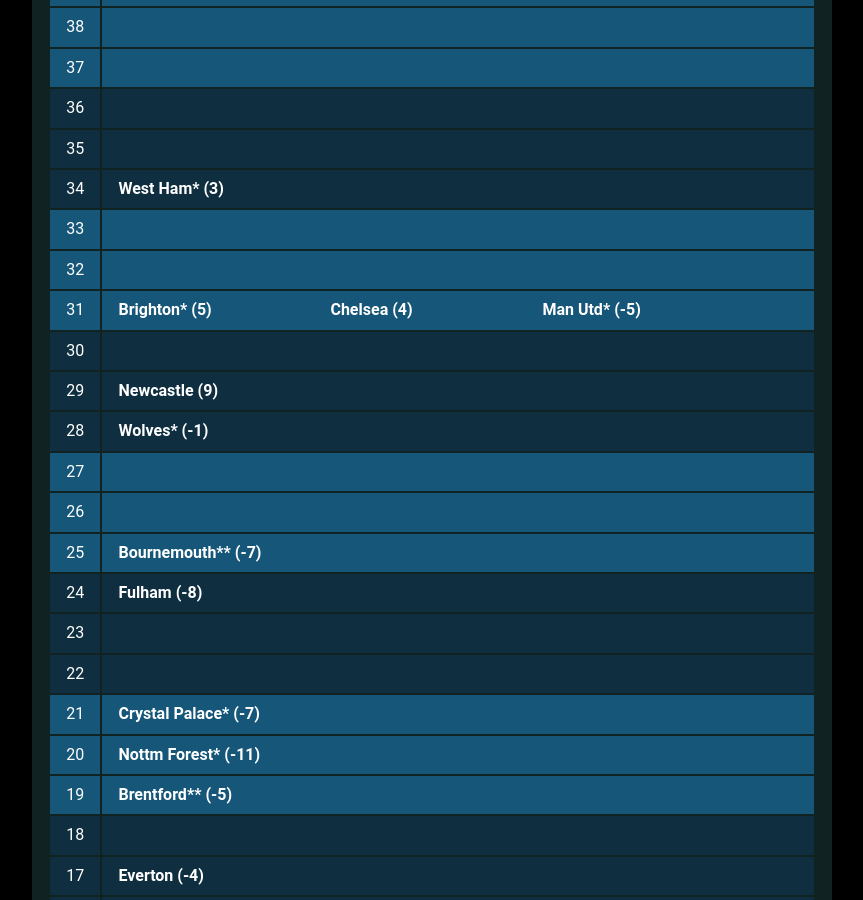
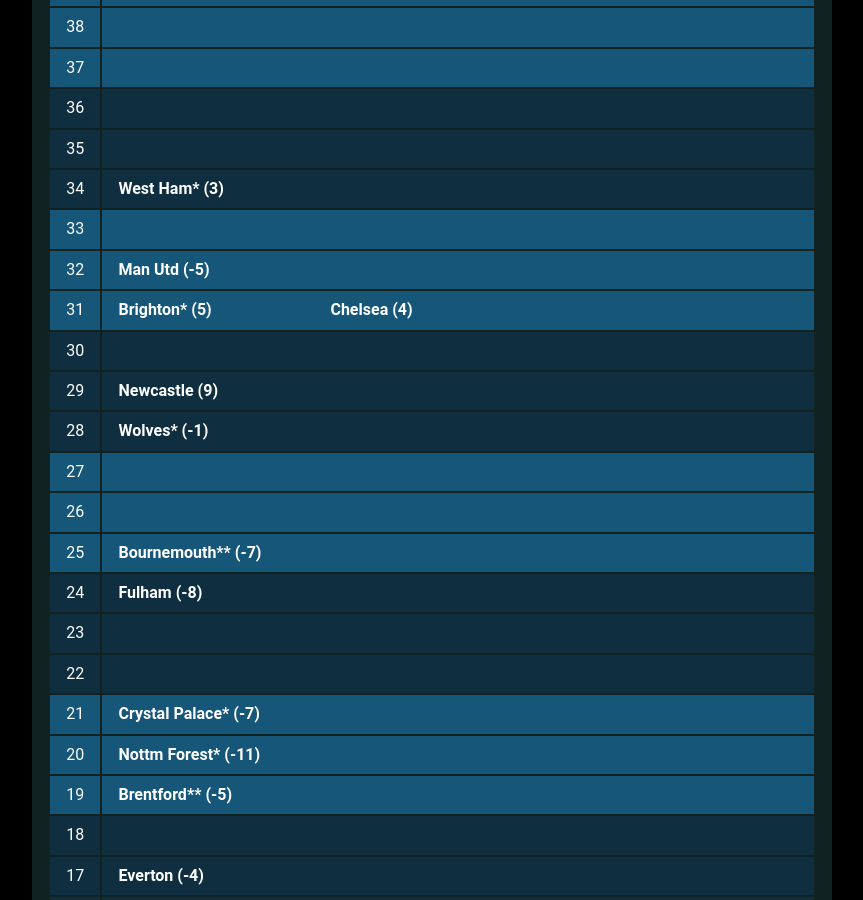
Before and after one commit to muru/muru.github.io, a Jekyll site: the page built from resources.md, in a window 1280 px wide and 900 px high, scrolled down 1760 px. Shown: the whole window, without its empty margins (208-1071 px from the left). Built offline with Jekyll 4.4.1, drawn with Linux system fonts in a browser that asks for light colours; some web fonts are replaced; some of the changed text lies outside the part shown.

Commit message:
updated cann-table: Tue 16 Jan 00:01:50 JST 2024

```diff
--- a/cann-table.html
+++ b/cann-table.html
@@ -32,12 +32,12 @@
 		<td class="cann-point">40</td>
 		<td class="cann-clubs">
 			<span class="club-name">Arsenal* (17)</span>
+			<span class="club-name">Tottenham (13)</span>
 		</td>
  	</tr>
 	<tr class="cann-row-1">
 		<td class="cann-point">39</td>
 		<td class="cann-clubs">
-			<span class="club-name">Tottenham* (13)</span>
 		</td>
  	</tr>
 	<tr class="cann-row-1">
@@ -74,6 +74,7 @@
 	<tr class="cann-row-1">
 		<td class="cann-point">32</td>
 		<td class="cann-clubs">
+			<span class="club-name">Man Utd (-5)</span>
 		</td>
  	</tr>
 	<tr class="cann-row-1">
@@ -81,7 +82,6 @@
 		<td class="cann-clubs">
 			<span class="club-name">Brighton* (5)</span>
 			<span class="club-name">Chelsea (4)</span>
-			<span class="club-name">Man Utd* (-5)</span>
 		</td>
  	</tr>
 	<tr class="cann-row-2">
```
Also changed, not shown: other parts of cann-table.html (+1 -1 lines).
